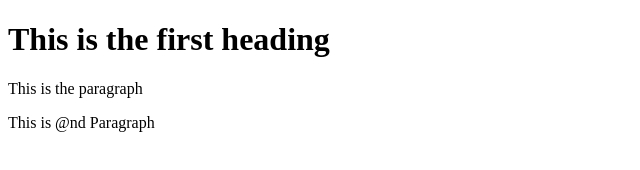
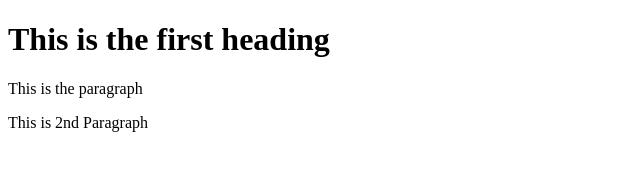
Before and after one commit to priyagaire/GitGaire, a plain HTML site: page index.html in a window 1280 px wide. Shown: the full height of the page, 0-640 px from the left. Drawn offline with Linux system fonts and the light colour scheme.

Commit message:
Changed @ to 2

```diff
--- a/index.html
+++ b/index.html
@@ -10,6 +10,6 @@
    <h1>This is the first heading
    </h1>
    <p>This is the paragraph</p>
-   <p> This is @nd Paragraph</p>
+   <p> This is 2nd Paragraph</p>
 </body>
 </html>
```
